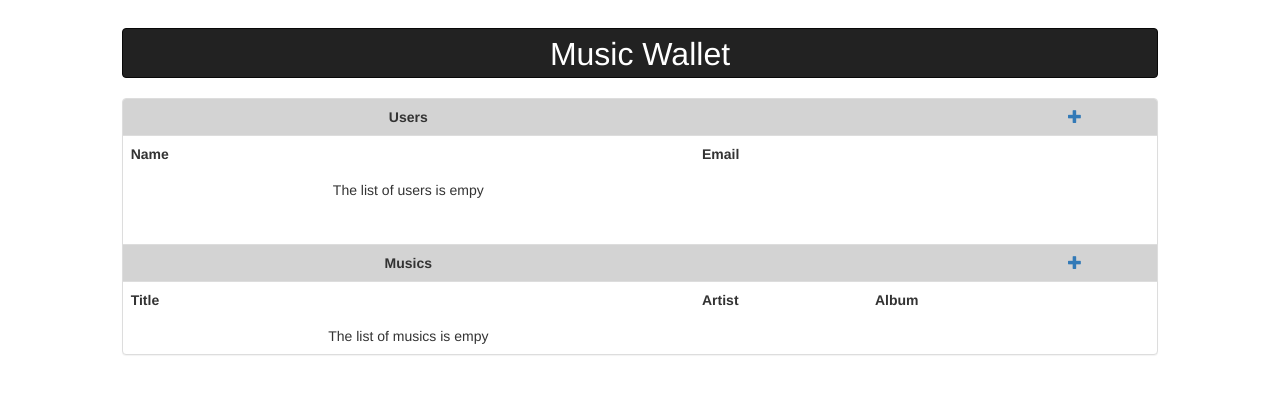
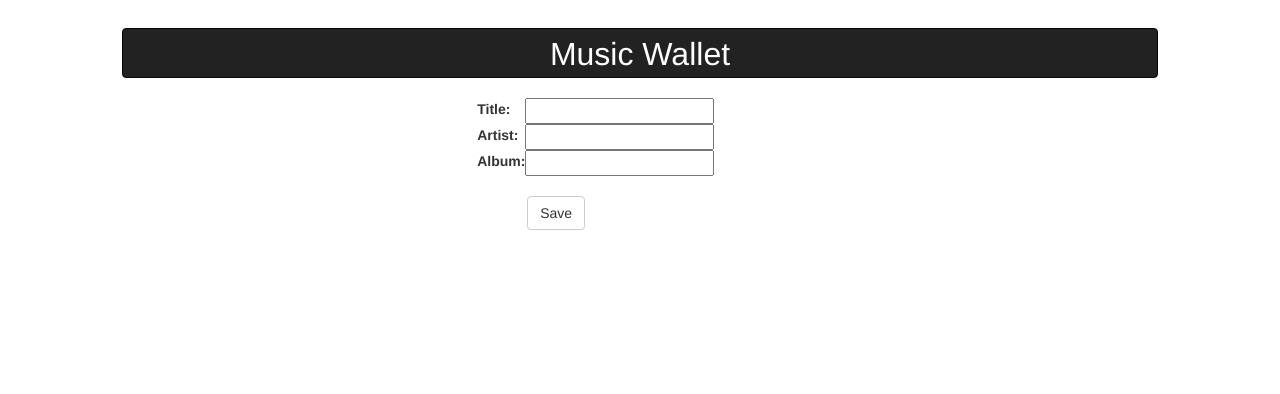
Before and after one commit to alexpnt/MusicWallet, a Django app: page /music/new in a window 1280 px wide. Shown: the top 394 px of the page. Run offline with Django 3.2, Linux system fonts and the light colour scheme; data that the repository does not hold is empty; some libraries are stand-ins or nearby versions.

Commit message:
crud for musics

```diff
--- /dev/null
+++ b/musicwalletproject/musicwalletapp/forms.py
@@ -0,0 +1,8 @@
+from django import forms
+from .models import Music
+from django.forms import ModelForm
+
+class MusicForm(forms.ModelForm):
+	class Meta:
+		model = Music
+		fields = ('title', 'artist','album')
--- /dev/null
+++ b/musicwalletproject/musicwalletapp/templates/musicwalletapp/base.html
@@ -0,0 +1,39 @@
+{% load static %}
+<!DOCTYPE html>
+<html lang="en">
+  <head>
+    <meta charset="utf-8">
+    <meta http-equiv="X-UA-Compatible" content="IE=edge">
+    <meta name="viewport" content="width=device-width, initial-scale=1">
+
+    <title>Music Wallet!</title>
+
+    <meta name="author" content="Alexandre Pinto">
+
+    <link href="{% static 'musicwalletapp/css/style.css' %}" rel="stylesheet">
+    <link href="{% static 'musicwalletapp/css/bootstrap.min.css' %}" rel="stylesheet">
+
+  </head>
+  <body>
+
+    <div class="container-fluid">
+	<div class="row">
+		<div class="col-md-10 col-md-offset-1 vert-offset-top">
+			<nav class="navbar navbar-default navbar-inverse" role="navigation">
+				<div class="navbar-header">
+					<a style="font-size: 32px; color: #fff" class="navbar-brand brand" href="{% url 'index' %}">Music Wallet</a>
+				</div>
+			</nav>
+
+ 			{% block content %}
+            {% endblock %}
+
+
+		</div>
+	</div>
+</div>
+	<script src="{% static 'musicwalletapp/js/jquery.min.js' %}"></script>
+	<script src="{% static 'musicwalletapp/js/bootstrap.min.js' %}"></script>
+	<script src="{% static 'musicwalletapp/js/scripts.js' %}"></script>
+  </body>
+</html>
--- a/musicwalletproject/musicwalletapp/templates/musicwalletapp/index.html
+++ b/musicwalletproject/musicwalletapp/templates/musicwalletapp/index.html
@@ -1,29 +1,5 @@
-{% load static %}
-<!DOCTYPE html>
-<html lang="en">
-  <head>
-    <meta charset="utf-8">
-    <meta http-equiv="X-UA-Compatible" content="IE=edge">
-    <meta name="viewport" content="width=device-width, initial-scale=1">
-
-    <title>Music Wallet!</title>
-
-    <meta name="author" content="Alexandre Pinto">
-
-    <link href="{% static 'musicwalletapp/css/style.css' %}" rel="stylesheet">
-    <link href="{% static 'musicwalletapp/css/bootstrap.min.css' %}" rel="stylesheet">
-
-  </head>
-  <body>
-
-    <div class="container-fluid">
-	<div class="row">
-		<div class="col-md-10 col-md-offset-1 vert-offset-top">
-			<nav class="navbar navbar-default navbar-inverse" role="navigation">
-				<div class="navbar-header">
-					<a style="font-size: 32px; color: #fff" class="navbar-brand brand" href="#">Music Wallet</a>
-				</div>
-			</nav>
+{% extends 'musicwalletapp/base.html' %}
+{% block content %}
 			<div class="panel panel-default">
 			  <!-- Table -->
 			  <table class="table">
@@ -60,7 +36,7 @@
 				    <th bgcolor="#D3D3D3" style="text-align: center;">Musics</th>
 				    <th bgcolor="#D3D3D3"></th>
 				    <th bgcolor="#D3D3D3"></th>
-				    <th bgcolor="#D3D3D3"><a class="glyphicon glyphicon glyphicon-plus" aria-hidden="true" href="#"></a></th>
+				    <th bgcolor="#D3D3D3"><a class="glyphicon glyphicon glyphicon-plus" aria-hidden="true" href="{% url 'music_new' %}"></a></th>
 			  	</tr>
 			  	<tr>
 				    <th>Title</th>
@@ -74,7 +50,10 @@
 					    <td>{{ music.title}}</td>
 					    <td>{{ music.artist}}</td>
 					    <td>{{ music.album}}</td>
-					    <td><a class="glyphicon glyphicon glyphicon-wrench" aria-hidden="true" href="#"></a></td>
+					    <td>
+					    <a class="glyphicon glyphicon glyphicon-wrench" aria-hidden="true" href="{% url 'music_edit' pk=music.pk %}"></a>
+					    <a class="glyphicon glyphicon glyphicon-remove" aria-hidden="true" href="{% url 'music_delete' pk=music.pk %}"></a>
+					    </td>
 				  	</tr>
 					{% endfor %}
 				{% else %}
@@ -87,11 +66,4 @@
 
 			  </table>
 			</div>
-		</div>
-	</div>
-</div>
-	<script src="{% static 'musicwalletapp/js/jquery.min.js' %}"></script>
-	<script src="{% static 'musicwalletapp/js/bootstrap.min.js' %}"></script>
-	<script src="{% static 'musicwalletapp/js/scripts.js' %}"></script>
-  </body>
-</html>
+{% endblock %}
--- /dev/null
+++ b/musicwalletproject/musicwalletapp/templates/musicwalletapp/music_edit.html
@@ -0,0 +1,18 @@
+{% extends 'musicwalletapp/base.html' %}
+{% block content %}
+
+<form method="POST" class="post-form">
+	<div class="row">
+    <div class="col-lg-4 col-lg-offset-4">
+		<div class="input-group">
+			<table>
+			{% csrf_token %}
+	        {{ form.as_table }}
+	        </table></br>
+	        <button style="margin-left: 50px;" type="submit" class="save btn btn-default">Save</button>
+        </div>
+    </div><!-- /.col-lg-4 -->
+	</div><!-- /.row -->
+</form>
+
+{% endblock %}
--- /dev/null
+++ b/musicwalletproject/musicwalletapp/templates/musicwalletapp/user_edit.html
@@ -0,0 +1,4 @@
+{% extends 'musicwalletapp/base.html' %}
+{% block content %}
+
+{% endblock %}
--- a/musicwalletproject/musicwalletapp/urls.py
+++ b/musicwalletproject/musicwalletapp/urls.py
@@ -3,4 +3,7 @@ from . import views
 
 urlpatterns = [
     url(r'^$', views.index, name='index'),
+    url(r'^music/new$', views.music_new, name='music_new'),
+    url(r'^music/(?P<pk>\d+)/edit$', views.music_edit, name='music_edit'),
+    url(r'^music/(?P<pk>\d+)/delete$', views.music_delete, name='music_delete'),
 ]
--- a/musicwalletproject/musicwalletapp/views.py
+++ b/musicwalletproject/musicwalletapp/views.py
@@ -1,7 +1,8 @@
-from django.shortcuts import render
+from django.shortcuts import render,redirect,get_object_or_404
 from django.http import HttpResponse
 from django.template import loader
 from musicwalletapp.models import Music,User
+from .forms import MusicForm
 
 def index(request):
 	template = loader.get_template('musicwalletapp/index.html')
@@ -10,3 +11,39 @@ def index(request):
 	context={'musics':musics,'users':users}
 
 	return render(request, 'musicwalletapp/index.html', context)
+
+def music_new(request):
+	if request.method == "POST":
+		form = MusicForm(request.POST)
+
+		if form.is_valid():
+			form.save()
+			return redirect('index')
+	else:
+		form = MusicForm(None)
+		return render(request, 'musicwalletapp/music_edit.html', {'form': form})
+
+def music_edit(request, pk):
+	try:
+		music = get_object_or_404(Music, pk=pk)
+	except:
+		form = MusicForm(None)
+		return render(request,'musicwalletapp/music_edit.html',{'form': form,'error_message': "The desired music does not exist. Create a new one"})
+
+	if request.method == "POST":
+	    form = MusicForm(request.POST, instance=music)
+	    if form.is_valid():
+	        form.save()
+	        return redirect('index')
+	else:
+	    form = MusicForm(instance=music)
+	return render(request, 'musicwalletapp/music_edit.html', {'form': form})
+
+def music_delete(request,pk):
+	try:
+		music = get_object_or_404(Music, pk=pk)
+	except:
+		return redirect('index')
+
+	music.delete()
+	return redirect('index')
--- a/musicwalletproject/musicwalletproject/urls.py
+++ b/musicwalletproject/musicwalletproject/urls.py
@@ -18,6 +18,6 @@ from django.contrib import admin
 from musicwalletapp import views
 
 urlpatterns = [
-    url(r'', views.index,name='index'),
+    url(r'', include('musicwalletapp.urls')),
     url(r'^musicwallet/', include('musicwalletapp.urls')),
 ]
--- a/musicwalletproject/populate_db.py
+++ b/musicwalletproject/populate_db.py
@@ -1,8 +1,8 @@
 import os,django
+import json
 os.environ["DJANGO_SETTINGS_MODULE"] = "musicwalletproject.settings"
 django.setup()
 
-import json
 from musicwalletapp.models import Music
 
 def populate_music_db(dump_file):
```
